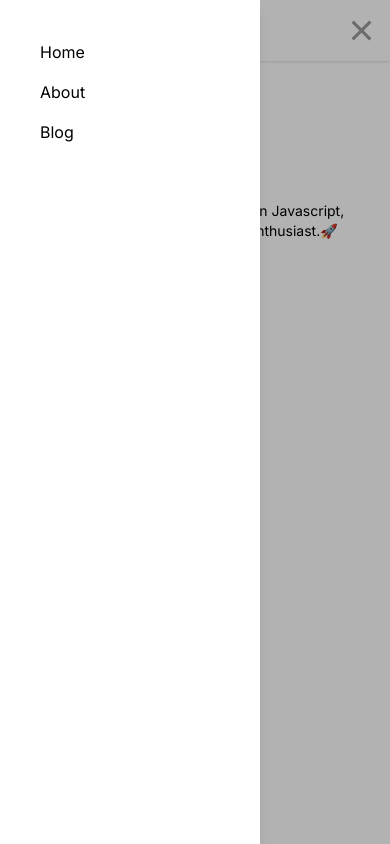
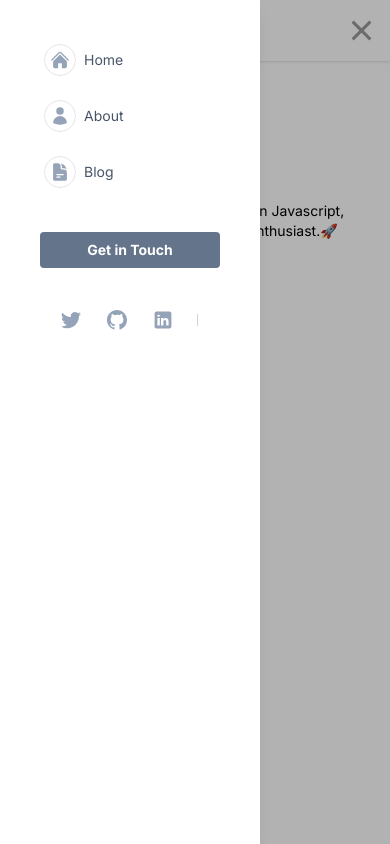
Before and after one commit to ali-shayesteh/portfolio, a Next.js app: page / in a window 390 px wide. Both pictures are taken after a click on the element 361 px from the left and 30 px from the top of the page. Built offline with nearby package versions, Linux system fonts and the light colour scheme.

Commit message:
add btn + social to mobile menu

```diff
--- a/src/components/header/Header.jsx
+++ b/src/components/header/Header.jsx
@@ -11,9 +11,9 @@ export default function Header() {
     <header className="header">
       <div className="container flex justify-between items-center">
         <div className="">
-          <a href="/" className="font-semibold text-lg">
+          <Link href="/" className="font-semibold text-lg">
             Ali Shayesteh
-          </a>
+          </Link>
         </div>
 
         <div className="gap-6 items-center hidden sm:flex">
--- a/src/components/mobile/mobileMenu.jsx
+++ b/src/components/mobile/mobileMenu.jsx
@@ -4,6 +4,10 @@ import { MENU } from "@/constant/config";
 import { classNames } from "@/lib/functions";
 import Link from "next/link";
 import { useEffect, useRef, useState } from "react";
+import Github from "../header/icon/github";
+import LinkedIn from "../header/icon/linkedIn";
+import Twitter from "../header/icon/twitter";
+
 
 export default function MobileMenu() {
   const [show, setShow] = useState(false);
@@ -62,15 +66,55 @@ export default function MobileMenu() {
               ✖
             </span>
           </div> */}
-          <ul className="p-10">
+          <div className="p-10">
+            <ul>
               {MENU.map((item, idx) => (
                 <li className="mb-4" key={idx}>
-                <Link onClick={() => setShow(false)} href={item.href}>
+                  <Link
+                    className="w-full p-1 flex items-center gap-2 text-sm text-slate-600 hover:bg-slate-200 rounded-full"
+                    onClick={() => setShow(false)}
+                    href={item.href}
+                  >
+                    <div className="w-8 h-8 rounded-full border flex items-center justify-center">
+                      <item.icon className="w-5 h-5 text-slate-400" />
+                    </div>
+
                     {item.title}
                   </Link>
                 </li>
               ))}
             </ul>
+
+            <Link href="contact" className="btn header-cta w-full block text-center my-10">
+              Get in Touch
+            </Link>
+
+            <div className="gap-6 items-center flex mt-6 justify-center">
+            <div>
+              <a target="_blank" href="https://www.x.com/alishayesteh.ir">
+                <Twitter />
+              </a>
+            </div>
+
+            <div>
+              <a target="_blank" href="https://www.github.com/ali-shayesteh">
+                <Github />
+              </a>
+            </div>
+
+            <div>
+              <a
+                target="_blank"
+                href="https://www.linkedin.com/in/ali-shayesteh"
+              >
+                <LinkedIn />
+              </a>
+            </div>
+            <div className="border-l h-3 border-slate-300" />
+          </div>
+
+
+          </div>
         </div>
       </div>
     </>
--- a/src/constant/config.js
+++ b/src/constant/config.js
@@ -1,14 +1,19 @@
+import { HomeIcon, UserIcon, DocumentTextIcon } from "@heroicons/react/24/solid";
+
 export const MENU = [
   {
     title: "Home",
     href: "/",
+    icon: HomeIcon,
   },
   {
     title: "About",
     href: "/about",
+    icon: UserIcon,
   },
   {
     title: "Blog",
     href: "/blog",
+    icon: DocumentTextIcon,
   },
 ];
```
Also changed, not shown: package.json (+6 -5 lines), 1 other file (tests, documents, lock files or other folders). Lines whose indentation alone changed are shown as unchanged.
